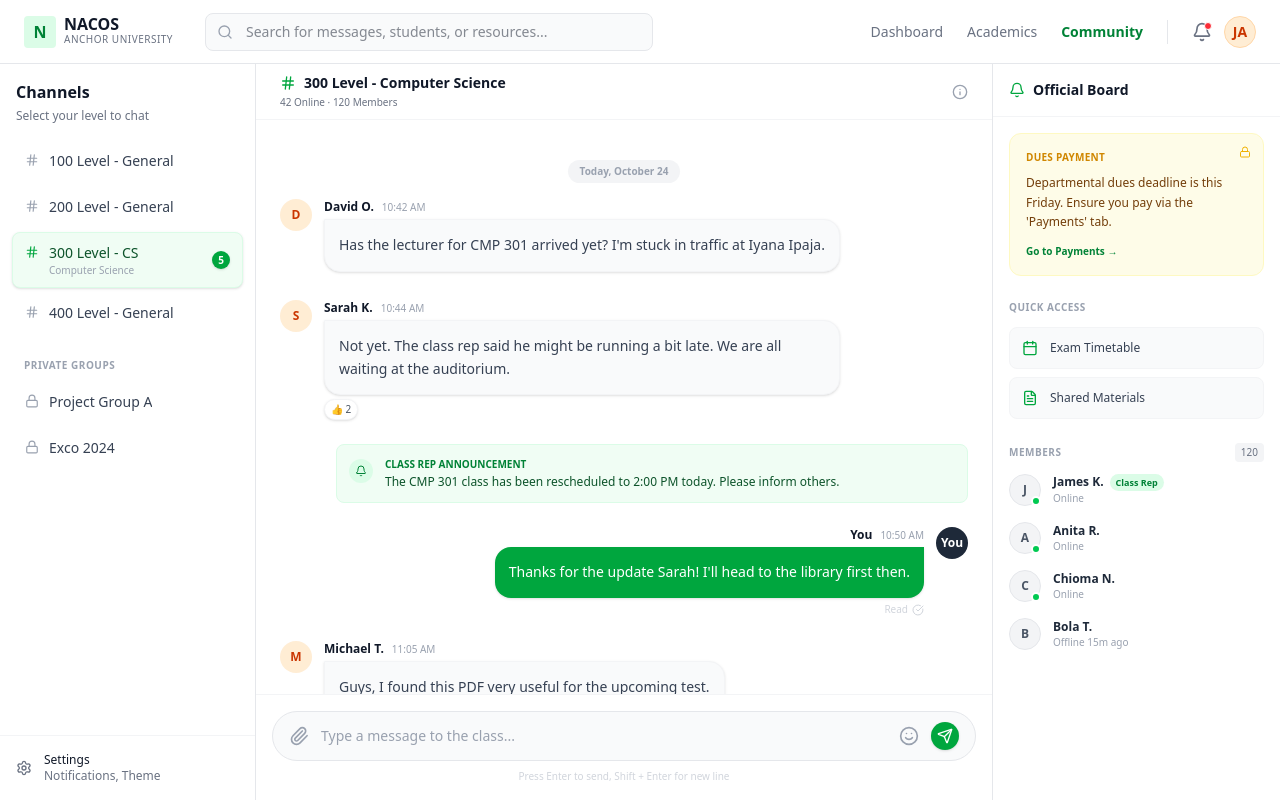
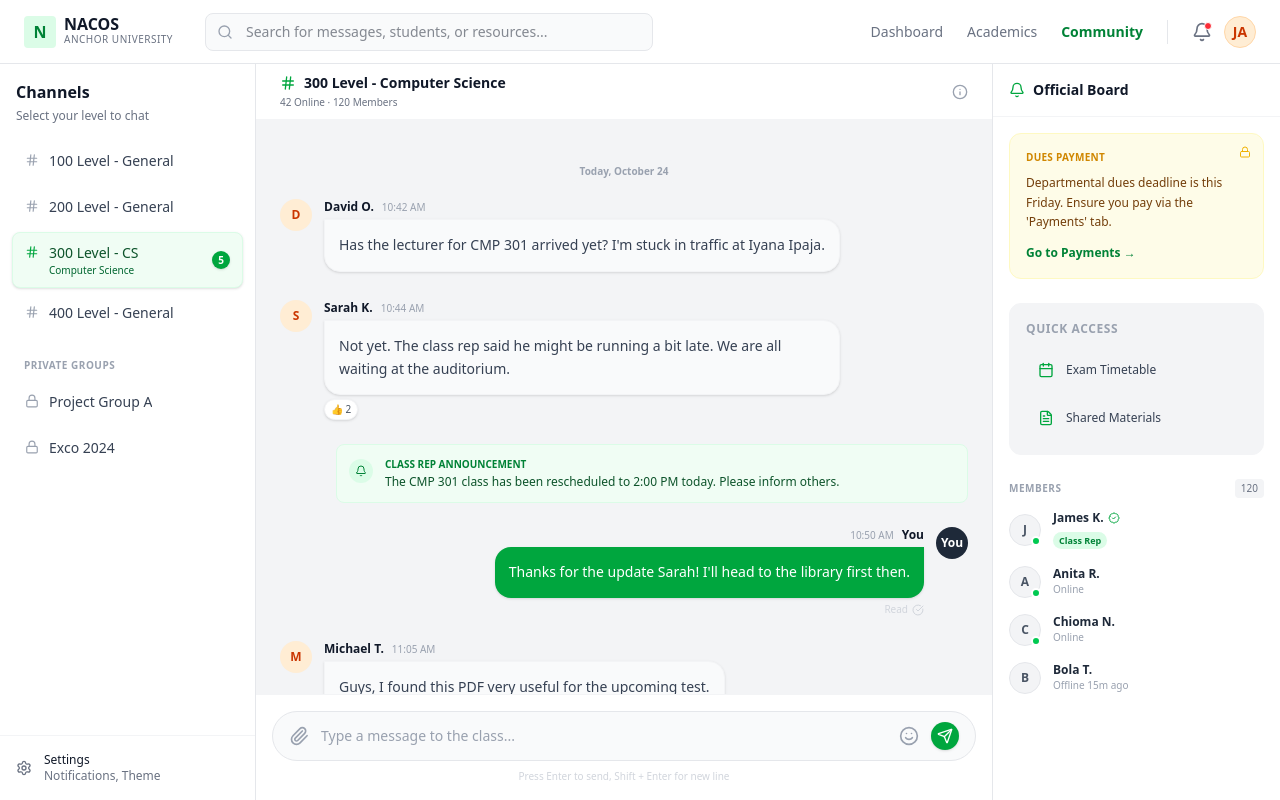
Before and after one commit to NACOS-ANCHOR-UNIVERSITY/Nacos-Anchor-Platform-frontend, a React (Vite) app: page /student/community in a window 1280 px wide. Built offline with nearby package versions, Linux system fonts and the light colour scheme.

Commit message:
changed some minor Ui issues

```diff
--- a/src/features/community/pages/ChatPage.jsx
+++ b/src/features/community/pages/ChatPage.jsx
@@ -8,6 +8,7 @@ import {
   MoreVertical,
   Paperclip,
   Smile,
+  BadgeCheck,
   Send,
   Info,
   Calendar,
@@ -18,12 +19,8 @@ import {
 const ChatPage = () => {
   return (
     <div className="flex flex-col h-screen bg-white font-sans overflow-hidden">
-
-
       <header className="h-16 border-b border-gray-200 bg-white flex items-center justify-between px-6 shrink-0 z-20">
-
         <div className="flex items-center gap-8 flex-1">
-
           <div className="flex items-center gap-2">
             <div className="w-8 h-8 rounded bg-green-100 text-green-700 flex items-center justify-center font-bold">
               N
@@ -36,7 +33,6 @@ const ChatPage = () => {
             </div>
           </div>
 
-
           <div className="relative w-full max-w-md hidden md:block">
             <Search className="w-4 h-4 absolute left-3 top-1/2 -translate-y-1/2 text-gray-400" />
             <input
@@ -47,9 +43,7 @@ const ChatPage = () => {
           </div>
         </div>
 
-
         <div className="flex items-center gap-6">
-
           <nav className="hidden lg:flex items-center gap-6 text-sm font-medium">
             <a
               href="/student/dashboard"
@@ -70,7 +64,6 @@ const ChatPage = () => {
 
           <div className="h-6 w-px bg-gray-200 hidden lg:block"></div>
 
-
           <div className="flex items-center gap-3">
             <button className="relative text-gray-500 hover:text-gray-700">
               <Bell className="w-5 h-5" />
@@ -83,9 +76,7 @@ const ChatPage = () => {
         </div>
       </header>
 
-
       <div className="flex flex-1 overflow-hidden">
-
         <aside className="w-64 bg-white border-r border-gray-200 flex flex-col shrink-0">
           <div className="p-4">
             <h2 className="font-bold text-gray-900 mb-1">Channels</h2>
@@ -116,7 +107,6 @@ const ChatPage = () => {
             </div>
           </div>
 
-
           <div className="p-4 border-t border-gray-100 mt-auto">
             <div className="flex items-center gap-3 text-gray-500 hover:text-gray-900 cursor-pointer transition-colors">
               <Settings className="w-4 h-4" />
@@ -128,9 +118,7 @@ const ChatPage = () => {
           </div>
         </aside>
 
-
         <main className="flex-1 flex flex-col min-w-0 bg-white relative">
-
           <div className="h-14 border-b border-gray-100 flex items-center justify-between px-6 shrink-0 bg-white">
             <div>
               <h2 className="font-bold text-gray-900 flex items-center gap-2 text-sm">
@@ -147,7 +135,7 @@ const ChatPage = () => {
           </div>
 
           {/* Chat Messages */}
-          <div className="flex-1 overflow-y-auto p-6 space-y-6 bg-white">
+          <div className="flex-1 overflow-y-auto p-6 space-y-6 bg-gray-100">
             <DateDivider date="Today, October 24" />
 
             <Message
@@ -185,9 +173,10 @@ const ChatPage = () => {
             </div>
 
             <Message
+             time="10:50 AM"
               user="You"
-              time="10:50 AM"
               isMe
+              swapHeader={true}
               text="Thanks for the update Sarah! I'll head to the library first then."
               read
             />
@@ -195,6 +184,7 @@ const ChatPage = () => {
             <Message
               user="Michael T."
               time="11:05 AM"
+              className="text-white"
               avatar="M"
               text="Guys, I found this PDF very useful for the upcoming test."
               attachment={{name: "CMP_301_Notes_Revised.pdf", size: "2.4 MB"}}
@@ -246,21 +236,21 @@ const ChatPage = () => {
                 Departmental dues deadline is this Friday. Ensure you pay via
                 the 'Payments' tab.
               </p>
-              <button className="text-[10px] font-bold text-green-700 hover:underline flex items-center gap-1">
+              <button className="text-[12px] font-bold text-green-700 hover:underline flex items-center gap-1">
                 Go to Payments →
               </button>
             </div>
 
-            {/* Quick Access */}
-            <div>
-              <h4 className="text-[10px] font-bold text-gray-400 uppercase tracking-wider mb-3">
+            {/* gray Card */}
+            <div className="bg-gray-100 border border-gray-100 rounded-xl p-4 relative">
+              <h4 className="text-[12px] font-bold text-gray-400 uppercase tracking-wider mb-3">
                 Quick Access
               </h4>
               <div className="space-y-2">
-                <button className="w-full flex items-center gap-3 p-3 bg-gray-50 hover:bg-green-50 rounded-lg text-xs font-medium text-gray-700 transition-colors text-left border border-gray-100 hover:border-green-100">
+                <button className="w-full flex items-center gap-3 p-3  hover:bg-gray-50 rounded-lg text-xs font-medium text-gray-700 transition-colors text-left  hover:border-gray-100">
                   <Calendar className="w-4 h-4 text-green-600" /> Exam Timetable
                 </button>
-                <button className="w-full flex items-center gap-3 p-3 bg-gray-50 hover:bg-green-50 rounded-lg text-xs font-medium text-gray-700 transition-colors text-left border border-gray-100 hover:border-green-100">
+                <button className="w-full flex items-center gap-3 p-3 hover:bg-gray-50 rounded-lg text-xs font-medium text-gray-700 transition-colors text-left  hover:border-gray-100">
                   <FileText className="w-4 h-4 text-green-600" /> Shared
                   Materials
                 </button>
@@ -268,6 +258,7 @@ const ChatPage = () => {
             </div>
 
             {/* Members List */}
+          {/* Members List */}
             <div>
               <div className="flex items-center justify-between mb-3">
                 <h4 className="text-[10px] font-bold text-gray-400 uppercase tracking-wider">
@@ -278,7 +269,10 @@ const ChatPage = () => {
                 </span>
               </div>
               <div className="space-y-4">
-                <MemberItem name="James K." role="Class Rep" isOnline />
+                {/* Added hasBadge prop here */}
+                <MemberItem name="James K." role="Class Rep" isOnline hasBadge />
+
+                {/* Others remain normal */}
                 <MemberItem name="Anita R." isOnline />
                 <MemberItem name="Chioma N." isOnline />
                 <MemberItem name="Bola T." status="Offline 15m ago" />
@@ -322,7 +316,7 @@ const ChannelItem = ({name, sub, active, count, isPrivate}) => (
           {name}
         </p>
         {sub && (
-          <p className="text-[10px] text-gray-400 group-hover:text-gray-500">
+          <p className="text-[10px] text-green-800 group-hover:text-gray-500">
             {sub}
           </p>
         )}
@@ -343,6 +337,7 @@ const Message = ({
   avatar,
   isMe,
   read,
+  swapHeader,
   attachment,
   reactions,
 }) => (
@@ -356,7 +351,12 @@ const Message = ({
     </div>
 
     <div className={`max-w-[75%] ${isMe ? "items-end flex flex-col" : ""}`}>
-      <div className="flex items-baseline gap-2 mb-1">
+      {/* 2. Added logic here to swap order if swapHeader is true */}
+      <div
+        className={`flex items-baseline gap-2 mb-1 ${
+          swapHeader ? "flex-row-reverse" : ""
+        }`}
+      >
         <span className="text-xs font-bold text-gray-900">{user}</span>
         <span className="text-[10px] text-gray-400">{time}</span>
       </div>
@@ -371,7 +371,7 @@ const Message = ({
         <p>{text}</p>
 
         {attachment && (
-          <div className="mt-3 flex items-center gap-3 bg-white/10 (isMe ? 'bg-black/10' : 'bg-white') border border-gray-200 p-2 rounded-lg">
+          <div className="mt-3 flex items-center gap-3 bg-white/10 border border-gray-200 p-2 rounded-lg">
             <div className="p-2 bg-white rounded flex items-center justify-center text-red-500 shadow-sm">
               <FileText className="w-4 h-4" />
             </div>
@@ -408,7 +408,7 @@ const Message = ({
   </div>
 );
 
-const MemberItem = ({name, role, isOnline, status}) => (
+const MemberItem = ({name, role, isOnline, status, hasBadge}) => (
   <div className="flex items-center gap-3">
     <div className="relative">
       <div className="w-8 h-8 rounded-full bg-gray-100 flex items-center justify-center text-xs font-bold text-gray-600 border border-gray-200">
@@ -419,17 +419,26 @@ const MemberItem = ({name, role, isOnline, status}) => (
       )}
     </div>
     <div>
-      <div className="flex items-center gap-1.5">
-        <h4 className="text-xs font-bold text-gray-800">{name}</h4>
+      <div>
+        <div className="flex items-center gap-1">
+          <h4 className="text-xs font-bold text-gray-800">{name}</h4>
+          {/* Only show badge if hasBadge is true */}
+          {hasBadge && <BadgeCheck className="w-3 h-3 text-green-600" />}
+        </div>
+
         {role && (
-          <span className="text-[9px] font-bold text-green-700 bg-green-100 px-1.5 py-0.5 rounded-full">
+          <span className="text-[9px] font-bold text-green-700 bg-green-100 px-1.5 py-0.5 rounded-full inline-block mt-0.5">
             {role}
           </span>
         )}
       </div>
-      <p className="text-[10px] text-gray-400">
-        {isOnline ? "Online" : status}
-      </p>
+
+      {/* Hide the 'Online' text if the user has a badge */}
+      {!hasBadge && (
+        <p className="text-[10px] text-gray-400">
+          {isOnline ? "Online" : status}
+        </p>
+      )}
     </div>
   </div>
 );
```
